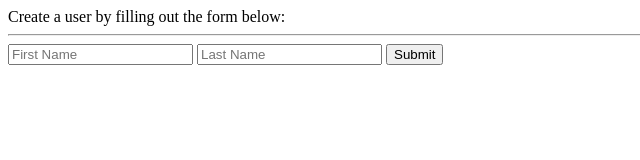
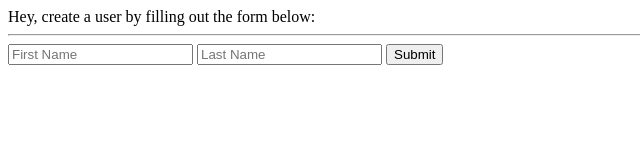
Before and after one commit to jibaro009/lbta_nodejs, a website: page public/form.html in a window 1280 px wide. Shown: the full height of the page, 0-640 px from the left. Drawn offline with Linux system fonts and the light colour scheme.

```diff
--- a/public/form.html
+++ b/public/form.html
@@ -1,7 +1,7 @@
 <html>
     <body>
         <div>
-            Create a user by filling out the form below:
+            Hey, create a user by filling out the form below:
             <hr>
             <form action="/user_create" method="POST">
                 <input placeholder="First Name" name="create_first_name">
```
